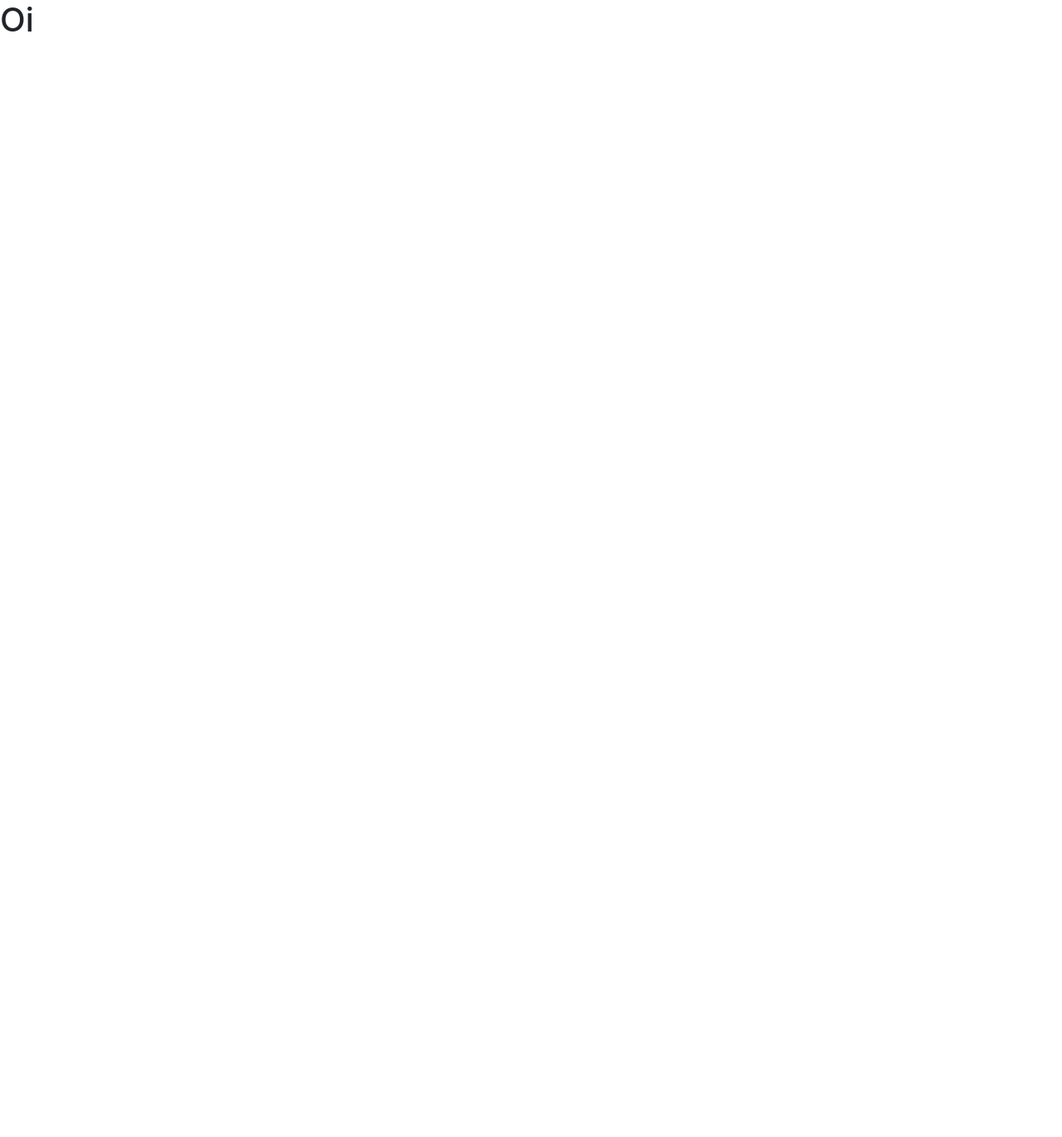
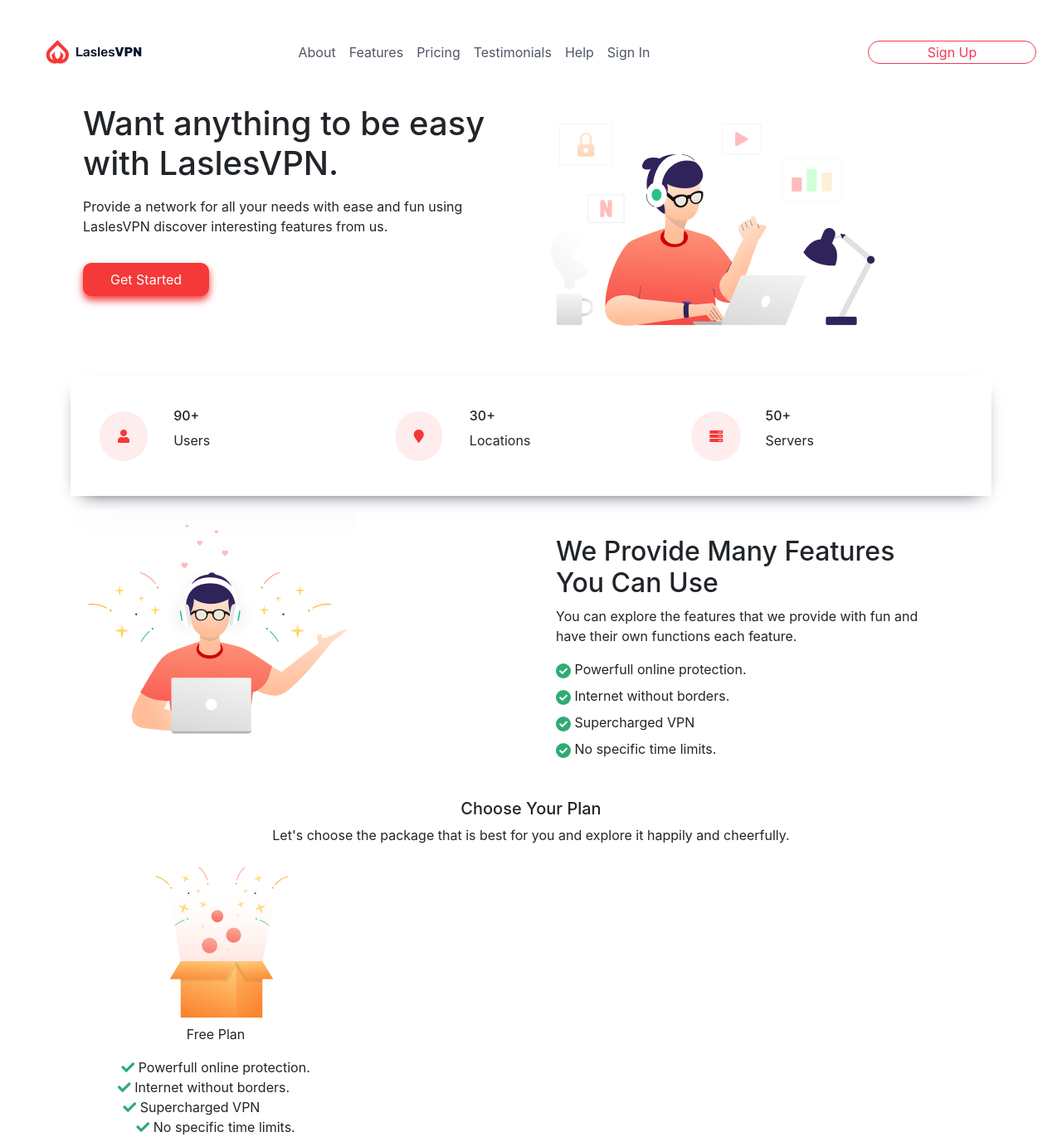
Before and after one commit to gabrielacalhau/estudo, a plain HTML site: page index.html in a window 1280 px wide. Shown: the whole page at 83% size. Before the commit the page ends 800 px from the top, so only its background shows below. Drawn offline with nearby package versions, Linux system fonts and the light colour scheme; files that its build step writes are made by us from their sources.

Commit message:
Construção inicial

```diff
--- a/index.html
+++ b/index.html
@@ -1,34 +1,170 @@
 <!DOCTYPE html>
 <html lang="pt-br">
+
 <head>
   <meta charset="UTF-8" />
   <meta http-equiv="X-UA-Compatible" content="IE=edge" />
   <meta name="viewport" content="width=device-width, initial-scale=1.0" />
   <title>Lasles VPN</title>
 
+  <!--Icones-->
+  <link rel="stylesheet" href="https://use.fontawesome.com/releases/v5.3.1/css/all.css"
+    integrity="sha384-mzrmE5qonljUremFsqc01SB46JvROS7bZs3IO2EmfFsd15uHvIt+Y8vEf7N7fWAU" crossorigin="anonymous">
+
   <!-- Bootstrap -->
-    <link
-      rel="stylesheet"
-      href="https://cdn.jsdelivr.net/npm/bootstrap@4.6.0/dist/css/bootstrap.min.css"
-      integrity="sha384-B0vP5xmATw1+K9KRQjQERJvTumQW0nPEzvF6L/Z6nronJ3oUOFUFpCjEUQouq2+l"
-      crossorigin="anonymous"
-    />
+  <link rel="stylesheet" href="https://cdn.jsdelivr.net/npm/bootstrap@4.6.0/dist/css/bootstrap.min.css"
+    integrity="sha384-B0vP5xmATw1+K9KRQjQERJvTumQW0nPEzvF6L/Z6nronJ3oUOFUFpCjEUQouq2+l" crossorigin="anonymous" />
 
   <!-- CSS -->
-    <link rel="stylesheet" href="style.css" />
+  <link rel="stylesheet" href="styles/style.css" />
 </head>
+
 <body>
-   <h1>Oi</h1>
+  <!--Inicio NavBar-->
+  <nav class="navbar navbar-expand-lg row m-0 menu">
+    <div class="container-fluid">
+      <a class="navbar-brand col-md-3" href="#"> <img src="images/logo.PNG" alt=""></a>
+      <button class="navbar-toggler" type="button" data-bs-toggle="collapse" data-bs-target="#navbarSupportedContent"
+        aria-controls="navbarSupportedContent" aria-expanded="false" aria-label="Toggle navigation">
+        <span class="navbar-toggler-icon"></span>
+      </button>
+      <div class="collapse navbar-collapse" id="navbarSupportedContent">
+        <ul class="navbar-nav me-auto mb-2 mb-lg-0">
+          <li class="nav-item">
+            <a class="nav-link active opcaomenu" aria-current="page" href="#">About</a>
+          </li>
+          <li class="nav-item">
+            <a class="nav-link active opcaomenu" href="#">Features</a>
+          </li>
+          <li class="nav-item">
+            <a class="nav-link active opcaomenu" href="#">Pricing</a>
+          </li>
+          <li class="nav-item">
+            <a class="nav-link active opcaomenu" href="#">Testimonials</a>
+          </li>
+          <li class="nav-item">
+            <a class="nav-link active opcaomenu" href="#">Help</a>
+          </li>
+          <li class="nav-item">
+            <a class="nav-link active opcaomenu" href="#">Sign In</a>
+          </li>
 
-    <script
-      src="https://code.jquery.com/jquery-3.5.1.slim.min.js"
+      </div>
+      <input class="signup col-md-2" type="button" value="Sign Up">
+    </div>
+  </nav>
+  <!--Fim NavBar-->
+
+  <!--Inicio banner-->
+  <div class="container">
+    <div class="row m-0">
+      <div class="col-md-6">
+        <h1>Want anything to be easy with LaslesVPN.</h1>
+        <p class="mt-3">
+          Provide a network for all your needs with ease and fun using LaslesVPN discover interesting features from us.
+        </p>
+        <input type="button" value="Get Started" class="botaogetstarted mt-3">
+      </div>
+      <div class="col-md-6">
+        <img src="/images/imagembanner.PNG" alt="">
+      </div>
+    </div>
+
+    <!--Fim banner-->
+
+    <!--Inicio conteudo-->
+    <div class="row m-0 mt-5 nusuarios">
+      <div class="col-md-1">
+        <i class="fa fa-user icones" aria-hidden="true"></i>
+      </div>
+      <div class="col">
+        <h6>90+</h6>
+        <p>Users</p>
+      </div>
+
+      <div class="col-md-1">
+        <i class="fa fa-map-marker icones" aria-hidden="true"></i>
+      </div>
+      <div class="col">
+        <h6>30+</h6>
+        <p>Locations</p>
+      </div>
+
+      <div class="col-md-1">
+        <i class="fa fa-server icones" aria-hidden="true"></i>
+      </div>
+
+      <div class="col">
+        <h6>50+</h6>
+        <p>Servers</p>
+      </div>
+    </div>
+
+    <div class="row mb-5">
+      <div class="col-md-6">
+        <img src="/images/festejar.PNG" class="mt-3" alt="">
+      </div>
+      <div class="col-md-6">
+        <h2 class="col-md-10 mt-5">We Provide Many Features You Can Use</h2>
+        <p class="col-md-11">
+          You can explore the features that we provide with fun and have their own functions each feature.
+        </p>
+
+        <div class="col-md-6">
+          <i class="fa fa-check check" aria-hidden="true"></i> Powerfull online protection.
+        </div>
+
+        <div class="col-md-6 mt-2">
+          <i class="fa fa-check check" aria-hidden="true"></i> Internet without borders.
+        </div>
+        <div class="col-md-6 mt-2">
+          <i class="fa fa-check check" aria-hidden="true"></i> Supercharged VPN
+        </div>
+        <div class="col-md-6 mt-2">
+          <i class="fa fa-check check" aria-hidden="true"></i> No specific time limits.
+        </div>
+      </div>
+    </div>
+
+
+    <div class="row>">
+      <div class="chamadaplanos">
+        <h5>Choose Your Plan</h5>
+        <p>Let's choose the package that is best for you and explore it happily and
+          cheerfully.</p>
+      </div>
+    </div>
+
+    <div class="row">
+      <div class="col-md-4 planos">
+        <img src="/images/caixa.PNG" alt="">
+        <p class="nomedoplano">Free Plan</p>
+        <div class="col-md-12">
+          <i class="fa fa-check checkplanos" aria-hidden="true"></i> Powerfull online protection.
+        </div>
+
+        <div class="col-md-11">
+          <i class="fa fa-check checkplanos" aria-hidden="true"></i> Internet without borders.
+        </div>
+        <div class="col-md-10">
+          <i class="fa fa-check checkplanos" aria-hidden="true"></i> Supercharged VPN
+        </div>
+        <div class="col-md-12">
+          <i class="fa fa-check checkplanos" aria-hidden="true"></i> No specific time limits.
+        </div>
+      </div>
+
+    </div>
+
+  </div>
+  <!--Fim conteudo-->
+  </div>
+  <script src="https://code.jquery.com/jquery-3.5.1.slim.min.js"
     integrity="sha384-DfXdz2htPH0lsSSs5nCTpuj/zy4C+OGpamoFVy38MVBnE+IbbVYUew+OrCXaRkfj"
-      crossorigin="anonymous"
-    ></script>
-    <script
-      src="https://cdn.jsdelivr.net/npm/bootstrap@4.6.0/dist/js/bootstrap.bundle.min.js"
+    crossorigin="anonymous"></script>
+  <script src="https://cdn.jsdelivr.net/npm/bootstrap@4.6.0/dist/js/bootstrap.bundle.min.js"
     integrity="sha384-Piv4xVNRyMGpqkS2by6br4gNJ7DXjqk09RmUpJ8jgGtD7zP9yug3goQfGII0yAns"
-      crossorigin="anonymous"
-    ></script>
+    crossorigin="anonymous"></script>
 </body>
+
 </html>
--- a/styles/style.css
+++ b/styles/style.css
@@ -0,0 +1,75 @@
+/*Inicio Navbar */
+.menu{
+    min-height: 125px;
+}
+.opcaomenu{
+    color: #4F5665;
+
+}
+.opcaomenu:hover{
+    color: #4F5665;
+}
+.signup{
+    color: #F53855;
+    border: solid 1px #F53855;
+    border-radius: 16px;
+    background-color: white;
+}
+/*Fim Navbar */
+
+
+/* Inicio banner*/
+.botaogetstarted{
+    background-color: #F53838;
+    color: #FFFFFF;
+    border: none;
+    border-radius: 10px;
+    box-shadow: 0px 5px 10px 0px #F53838;
+    padding: 8px;
+    width: 29%;
+}
+/* Fim banner*/
+
+/*Inicio conteudo*/
+.circuloicone{
+    /* background-color: #FFECEC; */
+}
+.icones{
+    color: #F53838;
+    background-color: #FFECEC;
+    padding: 22px;
+    border-radius: 37px;
+}
+.nusuarios{
+    box-shadow: 0px 9px 22px -14px #0d1025;
+    align-items: center;
+    padding: 20px;
+    height: 145px;
+}
+.check{
+    background-color: #2FAB73;
+    color: white;
+    background-color: #2FAB73;
+    color: white;
+    padding: 4px;
+    border-radius: 15px;
+    font-size: 10px;
+}
+
+/*Área dos planos*/
+.planos{
+    text-align: center;
+    align-items: center;
+}
+.chamadaplanos{
+    text-align: center;
+
+}
+.checkplanos{
+    color: #2FAB73;
+
+}
+.nomedoplano{
+    text-align: center;
+}
+/*Fim conteudo--> */
```
Also changed, not shown: images/caixa.PNG (added), images/festejar.PNG (added), images/imagembanner.PNG (added), images/logo.PNG (added). Lines whose indentation alone changed are shown as unchanged.
